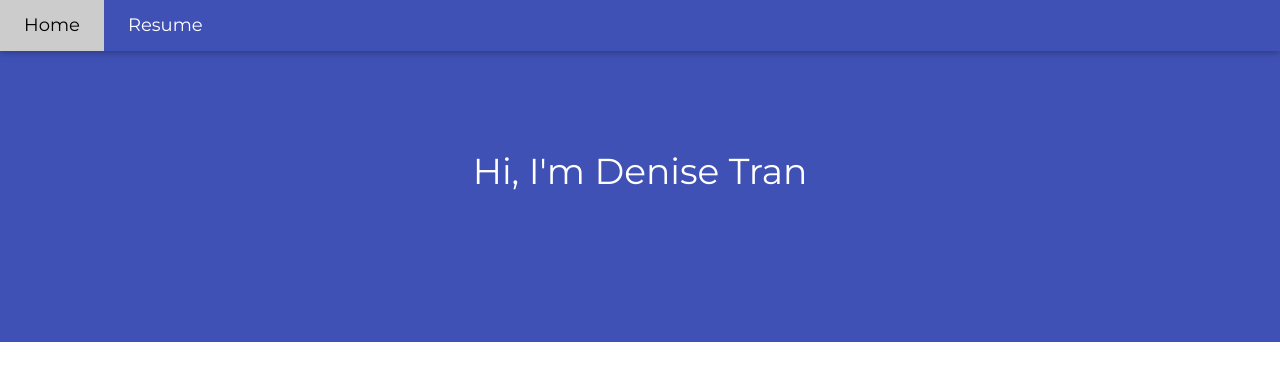
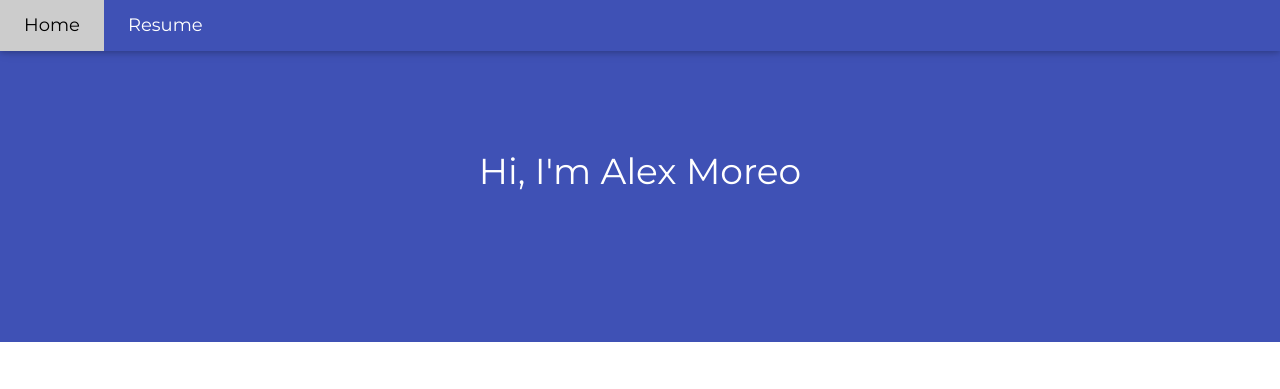
Before and after one commit to alexmoreojr/alexmoreojr.github.io, a plain HTML site: page index.html in a window 1280 px wide. Shown: the top 389 px of the page. Drawn offline with nearby package versions, Linux system fonts and the light colour scheme.

Commit message:
Update index.html

```diff
--- a/index.html
+++ b/index.html
@@ -30,7 +30,7 @@ body,h1,h2,h3,h4,h5,h6 {font-family: "Lato", sans-serif}
 
 <!-- Header -->
 <header class="w3-container w3-indigo w3-center" style="padding:128px 16px">
-  <h1 class="w3-margin">Hi, I'm Denise Tran</h1>
+  <h1 class="w3-margin">Hi, I'm Alex Moreo</h1>
 </header>
 
 <!-- First Grid -->
```
